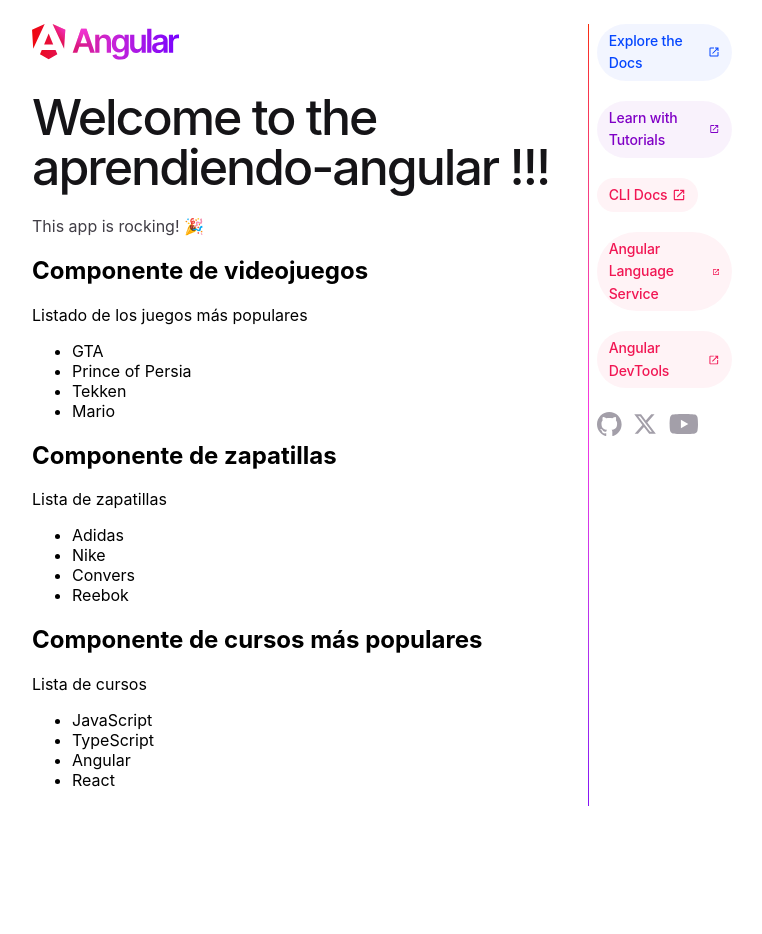
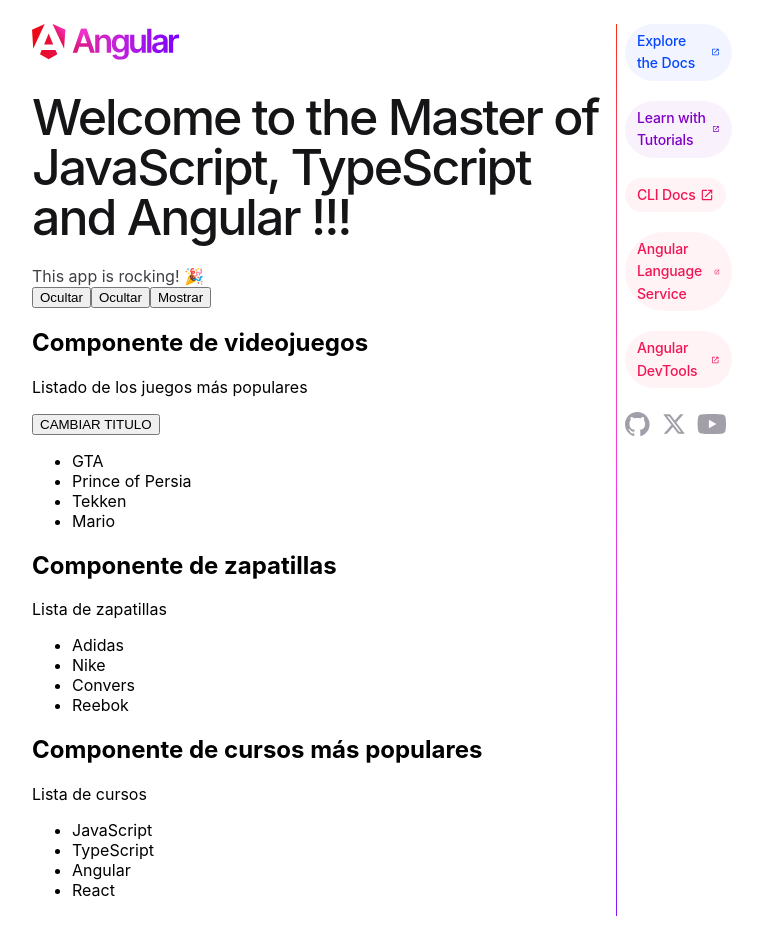
Before and after one commit to Ornella-Gigante/Master-in-JavaScript-JSON-TypeScript-Learning-JS-jQuery-Angular-NodeJS, an Angular app in the folder aprendiendo-angular/: page / in a window 1280 px wide. Shown: the top 934 px of the page, without its empty margins (258-1020 px from the left). Before the commit the page ends 878 px from the top, so only its background shows below. Built offline with nearby package versions, Linux system fonts and the light colour scheme.

Commit message:
Hooks de ciclo de vida de componentes en Angular, teoría y práctica

```diff
--- a/aprendiendo-angular/src/app/app.component.html
+++ b/aprendiendo-angular/src/app/app.component.html
@@ -223,8 +223,13 @@
       <h1>Welcome to the {{ title }} !!!</h1>
       <p>This app is rocking! 🎉</p>
 
+      <button (click)="ocultarVideoJuegos()">Ocultar</button>
+
       <!--Creación de componente videojuego-->
-      <videojuego></videojuego>
+
+      <button (click)="ocultarVideoJuegos(false)" *ngIf="mostrar_videojuegos">Ocultar</button>
+      <button (click)="ocultarVideoJuegos(true)" *ngIf="mostrar_videojuegos">Mostrar</button>
+      <videojuego *ngIf="mostrar_videojuegos"></videojuego>
       <!--Fin creación del componente videojuego-->
 
       <!--Creación del componente zapatilla-->
--- a/aprendiendo-angular/src/app/app.component.ts
+++ b/aprendiendo-angular/src/app/app.component.ts
@@ -6,13 +6,22 @@
 import { VideojuegoComponent } from './videojuego/videojuego.component';
 import { ZapatillasComponent } from './zapatillas/zapatillas.component';
 import { CursosComponent } from './cursos/cursos.component';
+import { CommonModule } from '@angular/common';
 
 @Component({
   selector: 'app-root',
   templateUrl: './app.component.html',
   standalone: true,
-  imports: [RouterOutlet, VideojuegoComponent, ZapatillasComponent, CursosComponent]
+  imports: [RouterOutlet, VideojuegoComponent, ZapatillasComponent, CursosComponent, CommonModule]
 })
 export class AppComponent {
-  title = 'aprendiendo-angular';
+  title = 'Master of JavaScript, TypeScript and Angular';
+  public mostrar_videojuegos: boolean = true;
+
+
+  // Metodo que permite ocultar valor d ela propiedad
+
+  ocultarVideoJuegos(value){
+    this.mostrar_videojuegos = value;
+  }
 }
--- a/aprendiendo-angular/src/app/videojuego/videojuego.component.html
+++ b/aprendiendo-angular/src/app/videojuego/videojuego.component.html
@@ -1,5 +1,6 @@
 <h2>{{title}}</h2>
 <p>{{listado}}</p>
+<button (click) = "cambiarTitulo()">CAMBIAR TITULO</button>
 <ul>
   <li>GTA</li>
   <li>Prince of Persia</li>
--- a/aprendiendo-angular/src/app/videojuego/videojuego.component.ts
+++ b/aprendiendo-angular/src/app/videojuego/videojuego.component.ts
@@ -1,13 +1,16 @@
 // COMPONENTE HIJO
+// OnInit : Comun en Angular y tiee un metodo llado ngOnInit() que se inicia apenas se ejecita el elemento  que lo implementa
+// DoCheck: Comienza a funcionar cuando hay un cambio en el componente que lo implementa
+// OnDestroy: Se ejecutará algo antes de eliminar el componente
 
-import { Component } from "@angular/core";
+import { Component, OnInit, DoCheck, OnDestroy } from "@angular/core";
 
 @Component({
   selector: 'videojuego',
   templateUrl: `./videojuego.component.html`,
   standalone: true
 })
-export class VideojuegoComponent {
+export class VideojuegoComponent implements OnInit , DoCheck, OnDestroy{
 
     //defniendo propiedades de la clase públicas
     public title: string;
@@ -19,4 +22,37 @@
 
     console.log("Se ha cargado el componente: videojuego.component.ts");
   }
+
+
+  //Nada más cargar el componente se carga el método
+
+  ngOnInit() {
+
+    console.log("OnInit ejecutado");
+
+  }
+
+   //Nada más modificar algo del Componente
+
+   ngDoCheck() {
+
+    console.log("DoCheck ejecutado");
+
+  }
+
+
+  //Custom clean-up
+
+  ngOnDestroy(){
+
+    console.log("OnDestroy ejecutado");
+
+  }
+
+
+  //Cambiar titulo
+
+  cambiarTitulo() {
+    this.title = "Nuevo titulo del componente";
+  }
 }
```
Also changed, not shown: 2 other files (tests, documents, lock files or other folders).
